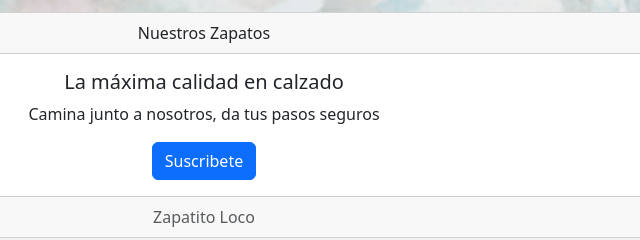
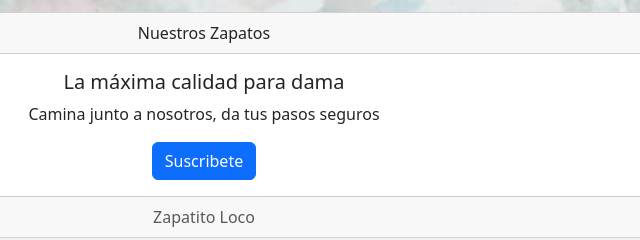
Before and after one commit to bcaal87/zapatoloco, a plain HTML site: page index.html in a window 1280 px wide. Shown: the part 897-1137 px from the top of the page, 436-1076 px from the left. Drawn offline with nearby package versions, Linux system fonts and the light colour scheme.

Commit message:
cambio de subtitulos

```diff
--- a/index.html
+++ b/index.html
@@ -85,7 +85,7 @@
       Nuestros Zapatos
     </div>
     <div class="card-body">
-      <h5 class="card-title">La máxima calidad en calzado</h5>
+      <h5 class="card-title">La máxima calidad para dama</h5>
       <p class="card-text">Camina junto a nosotros, da tus pasos seguros</p>
       <a href="#" class="btn btn-primary">Suscribete</a>
     </div>
```
